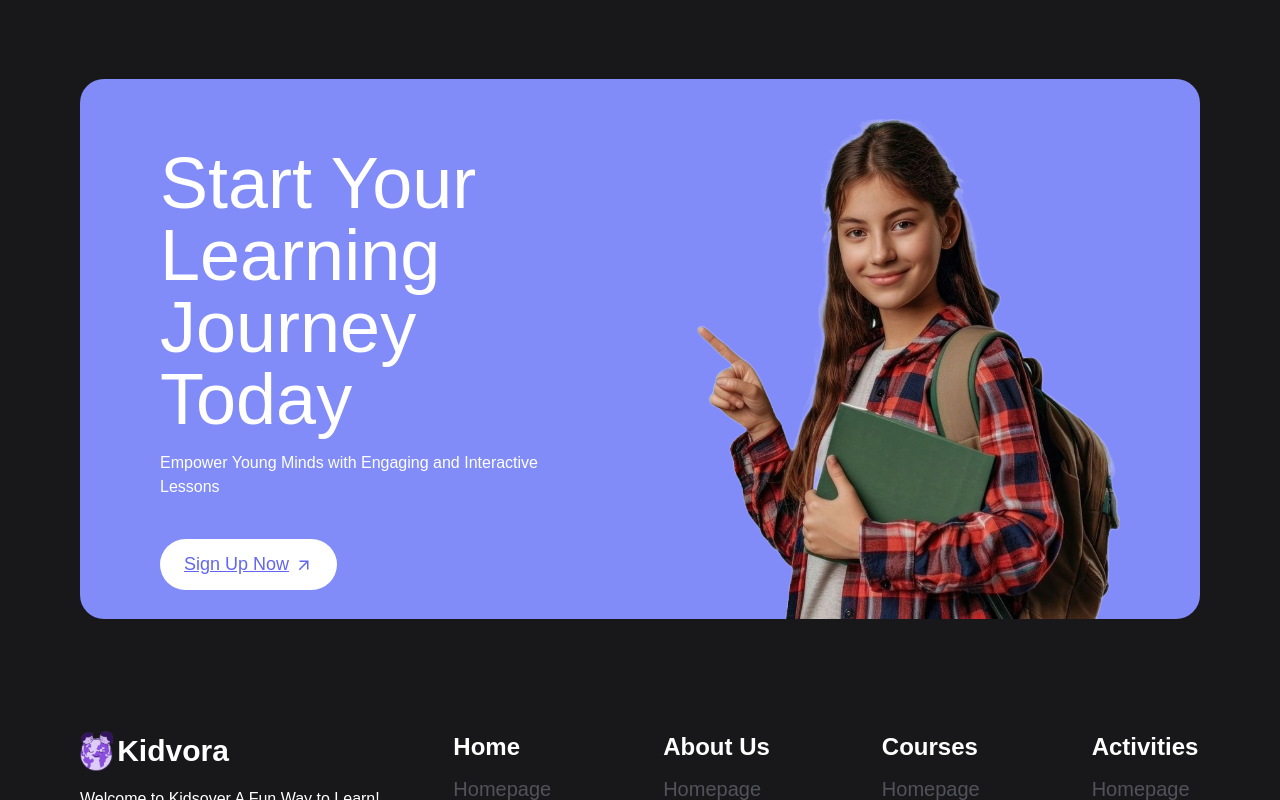
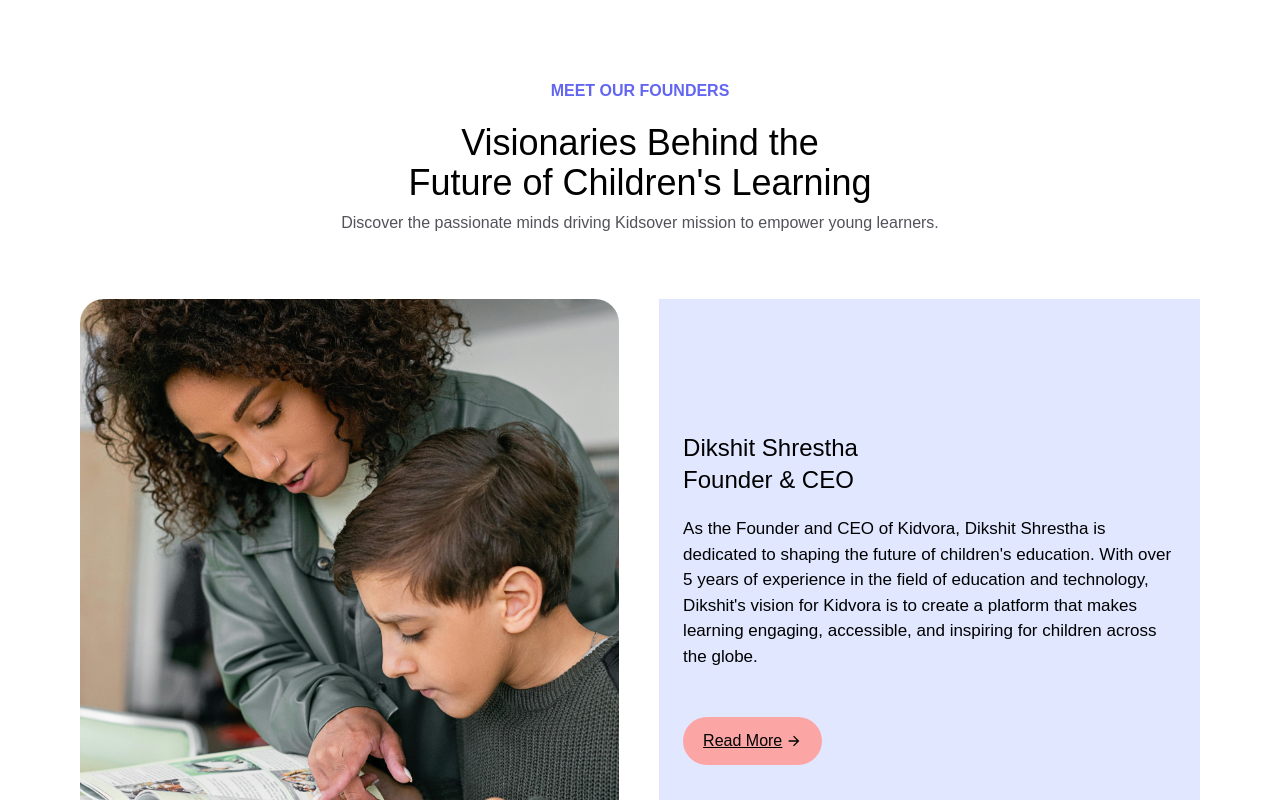
Before and after one commit to dikshitshrestha/Kidvora, a React (Vite) app: page /about in a window 1280 px wide. Shown: the part 3440-4240 px from the top of the page. Built offline with nearby package versions, Linux system fonts and the light colour scheme.

Commit message:
create founder section in about page

```diff
--- a/src/Components/AboutUs/About.jsx
+++ b/src/Components/AboutUs/About.jsx
@@ -3,6 +3,7 @@ import AboutHeader from "./AboutHeader";
 import Landing from "../Home/Landing";
 import Journey from "./Journey";
 import Mission from "./Mission";
+import Founder from "./Founder";
 
 export default function About() {
   return (
@@ -11,6 +12,7 @@ export default function About() {
       <Mission />
       <Landing />
       <Journey />
+      <Founder />
     </div>
   );
 }
--- /dev/null
+++ b/src/Components/AboutUs/Founder.jsx
@@ -0,0 +1,51 @@
+import React from "react";
+import teacher from "../../assets/teacher.jpg";
+import { IoMdArrowForward } from "react-icons/io";
+
+export default function Founder() {
+  return (
+    <div className="font-poppins p-20">
+      <div className="text-center flex flex-col gap-5">
+        <h1 className="font-semibold text-indigo-500">MEET OUR FOUNDERS</h1>
+        <div className="flex flex-col gap-2">
+          <h1 className="text-4xl">
+            Visionaries Behind the <br /> Future of Children's Learning
+          </h1>
+          <p className="text-zinc-600">
+            Discover the passionate minds driving Kidsover mission to empower
+            young learners.
+          </p>
+        </div>
+      </div>
+      <div className="pt-16 flex gap-10">
+        <div className="w-1/2 h-[600px] overflow-hidden rounded-3xl">
+          <img
+            src={teacher}
+            alt="teacher"
+            className="h-full w-full object-cover"
+          />
+        </div>
+        <div
+          className="w-1/2 bg-indigo-100 px-6 flex items-center
+        "
+        >
+          <div>
+            <h1 className="text-2xl">
+              Dikshit Shrestha <br /> Founder & CEO
+            </h1>
+            <p className="text-[17px] mt-5">
+              As the Founder and CEO of Kidvora, Dikshit Shrestha is dedicated
+              to shaping the future of children's education. With over 5 years
+              of experience in the field of education and technology, Dikshit's
+              vision for Kidvora is to create a platform that makes learning
+              engaging, accessible, and inspiring for children across the globe.
+            </p>
+            <button className="flex items-center gap-1 py-3 px-5 bg-red-300 underline rounded-full mt-12 hover:bg-indigo-400 hover:text-white duration-300 ease-in-out">
+              Read More <IoMdArrowForward />
+            </button>
+          </div>
+        </div>
+      </div>
+    </div>
+  );
+}
```
Also changed, not shown: src/assets/teacher.jpg (added).
